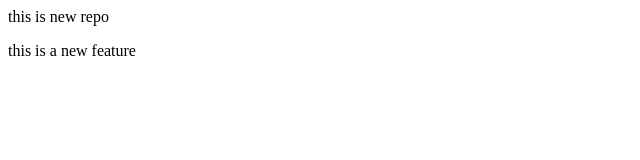
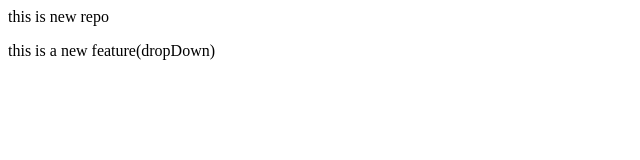
Before and after one commit to mashiransari/localRepo, a plain HTML site: page index.html in a window 1280 px wide. Shown: the full height of the page, 0-640 px from the left. Drawn offline with Linux system fonts and the light colour scheme.

Commit message:
add new dropDown

```diff
--- a/index.html
+++ b/index.html
@@ -1,2 +1,2 @@
 <p>this is new repo</p>
-<P>this is a new feature</P>
+<P>this is a new feature(dropDown)</P>
```
